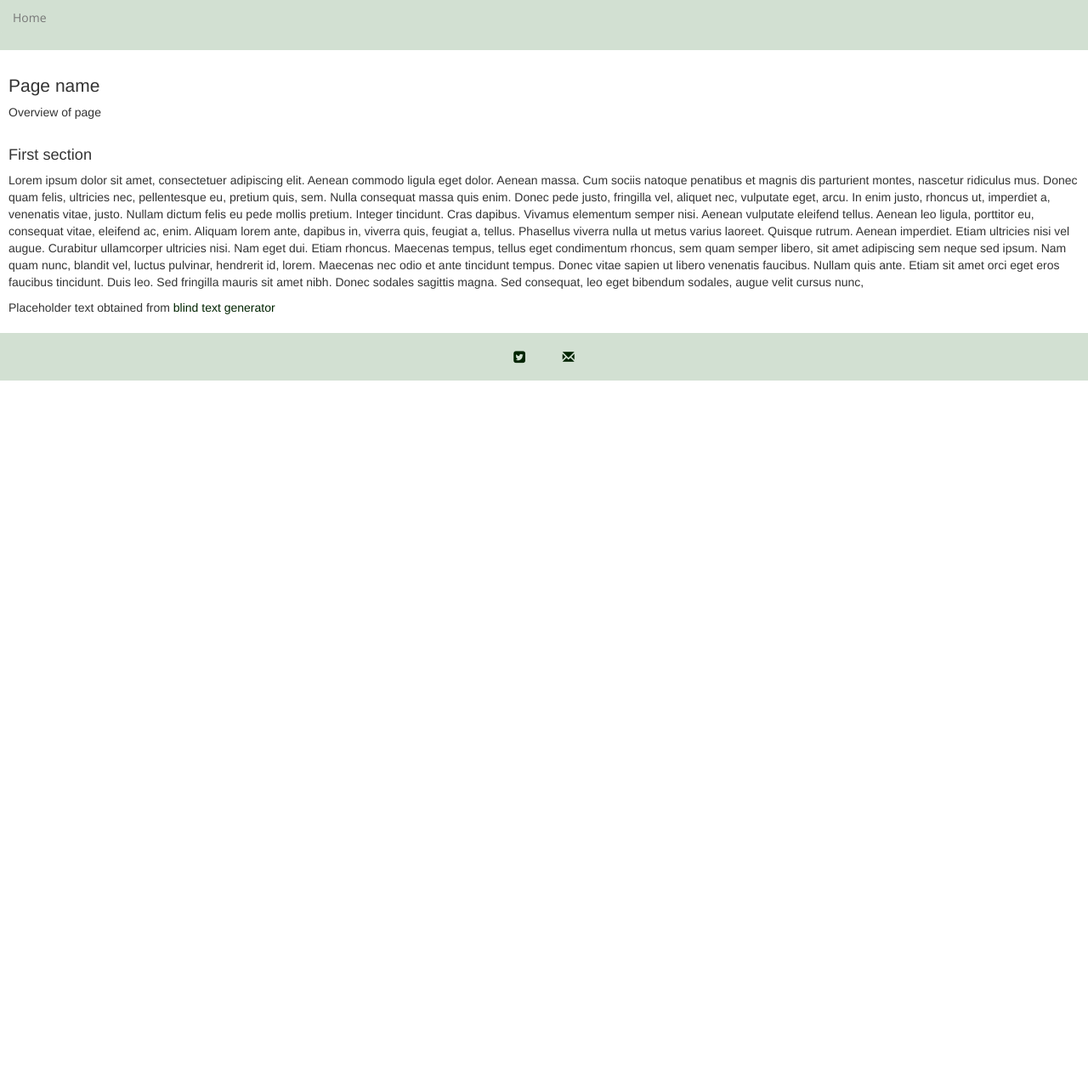
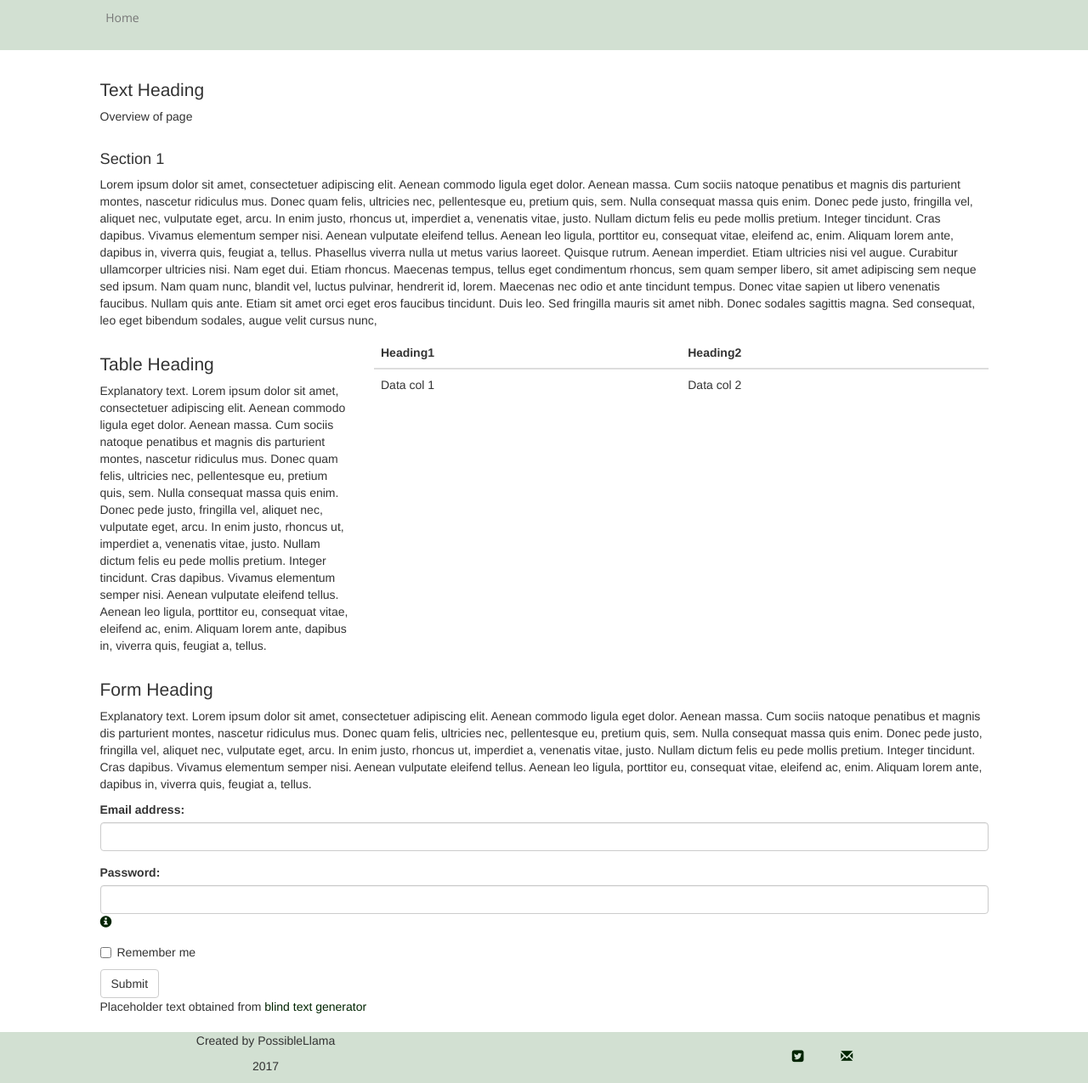
Before and after one commit to PossibleLlama/RP_Organiser, a plain HTML site: page WebContent/html/template.html in a window 1280 px wide. Shown: the part 97-1372 px from the top of the page at 85% size. Before the commit the page ends 800 px from the top, so only its background shows below. Drawn offline with nearby package versions, Linux system fonts and the light colour scheme.

Commit message:
Added into template, table and form. Layout changes to make central.

```diff
--- a/WebContent/css/global.css
+++ b/WebContent/css/global.css
@@ -12,11 +12,15 @@ Colour scheme
 ______________________________*/
 html {
   box-sizing: border-box;
+  background-color: #D2E0D2;
+}
+.fluid-container {
+  width: 100%;
 }
 *
 *::before
 *::after {
-  box-sizing: inherit;
+  box-sizing: #D2E0D2;
 }
 a {
   color: #002400;
--- a/WebContent/html/template.html
+++ b/WebContent/html/template.html
@@ -41,7 +41,7 @@
 
 		<nav class="navbar navbar-default">
 			<div class="fluid-container text-center">
-				<div class="navbar-header">
+				<div class="navbar-header col-md-5 col-md-push-1 col-lg-3 col-lg-push-1">
 					<a href="index.html">
 						<!-- <span style="float: left;"> -->
 							<img src="..\resources/placeholderLogo.jpg"
@@ -63,7 +63,7 @@
 						</a>
 					</span>
 				</div> <!-- Navbar Header -->
-				<div class="collapse navbar-collapse" id="collapseMenu">
+				<div class="collapse navbar-collapse col-md-4 col-lg-4 col-lg-push-1" id="collapseMenu">
 					<ul role="menubar" class="nav navbar-nav">
 						<li>
 							<a href="pageCampaigns/listCampaigns.html">Campaigns</a>
@@ -82,23 +82,30 @@
 			</div> <!-- Fluid Container -->
 		</nav>
 
-		<ol class="breadcrumb">
-			<li><a href="index.html" title="Homepage">Home</a></li>
-		</ol>
+		<div class="fluid-container">
+			<div class="row">
+				<div class="col-md-10 col-md-push-1">
+					<ol class="breadcrumb">
+						<li><a href="index.html" title="Homepage">Home</a></li>
+					</ol>
+				</div>
+			</div> <!-- Row -->
+		</div> <!-- Fluid container -->
 
 	</header>
 
 	<main class="mainBody">
+
 		<div class="fluid-container">
 			<div class="row">
-				<div role="document" class="col-sm-12">
-					<h1>Page name</h1>
+				<div role="document" class="col-sm-12 col-md-10 col-md-push-1">
+					<h1>Text Heading</h1>
 					<p>Overview of page</p>
 				</div>
 
 				<section>
-						<div class="col-sm-12">
-							<h2>First section</h2>
+						<div role="document" class="col-sm-12 col-md-10 col-md-push-1">
+							<h2>Section 1</h2>
 							<p>
 								Lorem ipsum dolor sit amet, consectetuer adipiscing elit.
 								Aenean commodo ligula eget dolor. Aenean massa. Cum sociis
@@ -124,22 +131,126 @@
 								nibh. Donec sodales sagittis magna. Sed consequat, leo eget
 								bibendum sodales, augue velit cursus nunc,
 							</p>
-							<p>
-								Placeholder text obtained from <a
-								href="http://www.blindtextgenerator.com/lorem-ipsum">blind text
-								generator</a>
-							</p>
 						</div>
 				</section>
 			</div> <!-- Row -->
 		</div> <!-- Fluid container -->
+
+		<div class="fluid-container">
+			<div class="row">
+				<div role="document" class="col-sm-4 col-md-3 col-md-push-1">
+					<h1>Table Heading</h1>
+					<p>
+						Explanatory text.
+
+						Lorem ipsum dolor sit amet, consectetuer adipiscing elit.
+						Aenean commodo ligula eget dolor. Aenean massa. Cum sociis
+						natoque penatibus et magnis dis parturient montes, nascetur
+						ridiculus mus. Donec quam felis, ultricies nec, pellentesque eu,
+						pretium quis, sem. Nulla consequat massa quis enim. Donec pede
+						justo, fringilla vel, aliquet nec, vulputate eget, arcu. In enim
+						justo, rhoncus ut, imperdiet a, venenatis vitae, justo. Nullam
+						dictum felis eu pede mollis pretium. Integer tincidunt. Cras
+						dapibus. Vivamus elementum semper nisi. Aenean vulputate
+						eleifend tellus. Aenean leo ligula, porttitor eu, consequat
+						vitae, eleifend ac, enim. Aliquam lorem ante, dapibus in,
+						viverra quis, feugiat a, tellus.
+					</p>
+				</div>
+				<div role="table" class="col-sm-8 col-md-7 col-md-push-1">
+					<div class="table-responsive">
+						<table class="table">
+							<thead>
+								<tr>
+									<th scope="col">Heading1</th>
+									<th scope="col">Heading2</th>
+								</tr>
+							</thead>
+							<tbody>
+							</tbody>
+							<tr>
+								<td>Data col 1</td>
+								<td>Data col 2</td>
+							</tr>
+						</table>
+					</div> <!-- Responsive table -->
+				</div>
+			</div> <!-- Row -->
+		</div> <!-- Fluid container -->
+
+		<div class="fluid-container">
+			<div class="row">
+				<div role="document" class="col-sm-12 col-md-10 col-md-push-1">
+					<h1>Form Heading</h1>
+					<p>
+						Explanatory text.
+
+						Lorem ipsum dolor sit amet, consectetuer adipiscing elit.
+						Aenean commodo ligula eget dolor. Aenean massa. Cum sociis
+						natoque penatibus et magnis dis parturient montes, nascetur
+						ridiculus mus. Donec quam felis, ultricies nec, pellentesque eu,
+						pretium quis, sem. Nulla consequat massa quis enim. Donec pede
+						justo, fringilla vel, aliquet nec, vulputate eget, arcu. In enim
+						justo, rhoncus ut, imperdiet a, venenatis vitae, justo. Nullam
+						dictum felis eu pede mollis pretium. Integer tincidunt. Cras
+						dapibus. Vivamus elementum semper nisi. Aenean vulputate
+						eleifend tellus. Aenean leo ligula, porttitor eu, consequat
+						vitae, eleifend ac, enim. Aliquam lorem ante, dapibus in,
+						viverra quis, feugiat a, tellus.
+					</p>
+				</div>
+				<div role="form" class="col-sm-12 col-md-10 col-md-push-1">
+					<form>
+					  <div class="form-group">
+					    <label for="email">Email address:</label>
+					    <input type="email" class="form-control" id="email">
+					  </div>
+					  <div class="form-group">
+					    <label for="pwd">Password:</label>
+					    <input type="password" class="form-control" id="pwd">
+							<a href="#"
+								data-toggle="tooltip"
+								data-placement="right"
+								title="Text that is showing">
+								<span class="glyphicon glyphicon-info-sign"></span>
+							</a>
+					  </div>
+					  <div class="checkbox">
+					    <label><input type="checkbox"> Remember me</label>
+					  </div>
+					  <button type="submit" class="btn btn-default">Submit</button>
+					</form>
+				</div>
+			</div> <!--Row -->
+		</div> <!-- Fluid container -->
+
+		<div class="fluid-container">
+			<div class="row">
+				<div class="col-sm-12 col-md-10 col-md-push-1">
+					<p>
+						Placeholder text obtained from <a
+						href="http://www.blindtextgenerator.com/lorem-ipsum">blind text
+						generator</a>
+					</p>
+				</div>
+			</div>
+		</div>
+
 	</main>
 
 	<footer class="footerBanner">
 
 		<div class="fluid-container text-center">
 			<div class="row">
-				<div class="col-sm-12">
+				<div class="col-sm-6">
+					<p>
+						Created by PossibleLlama
+					</p>
+					<p>
+						2017
+					</p>
+				</div>
+				<div class="col-sm-6">
 					<a href="https://twitter.com/Possible_Llama"
 						title="Twitter account"
 						target="_blank"
--- a/WebContent/js/global.js
+++ b/WebContent/js/global.js
@@ -0,0 +1,3 @@
+$(function () {
+  $('[data-toggle="tooltip"]').tooltip();
+});
```
